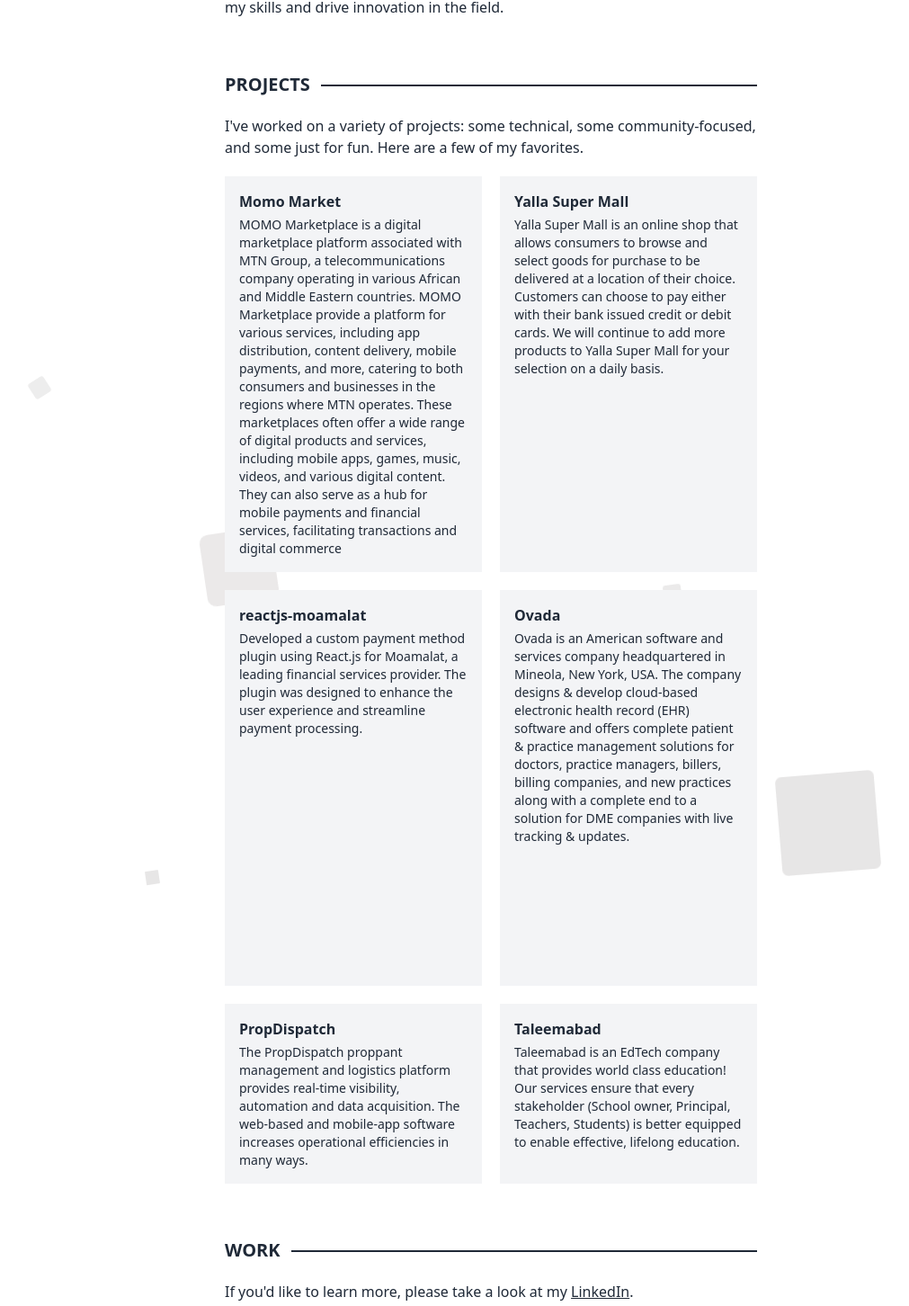
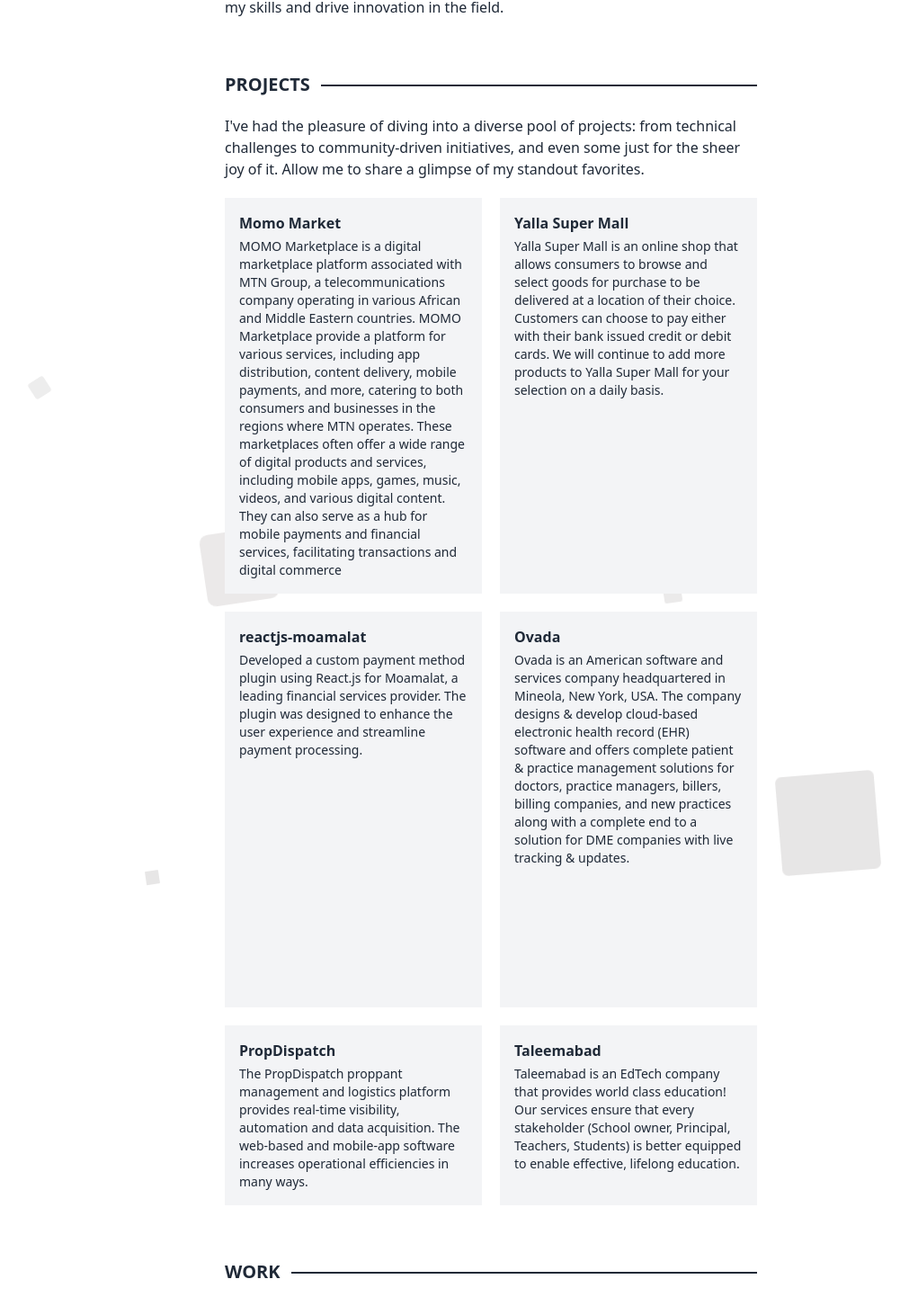
Before and after one commit to DanishBuilds/muhammaddanishnawaz.com, a Next.js app: page / in a window 1280 px wide. Shown: the part 460-1912 px from the top of the page at 90% size, without its empty margins (94-1105 px from the left). Built offline with nearby package versions, Linux system fonts and the light colour scheme.

Commit message:
new changes

```diff
--- a/components/Projects.tsx
+++ b/components/Projects.tsx
@@ -31,9 +31,7 @@
     return (<>
         <h2 data-content="Projects">Projects</h2>
         <p>
-            I&apos;ve worked on a variety of projects: some technical, some
-            community-focused, and some just for fun. Here are a few of my
-            favorites.
+            I&apos;ve had the pleasure of diving into a diverse pool of projects: from technical challenges to community-driven initiatives, and even some just for the sheer joy of it. Allow me to share a glimpse of my standout favorites.
         </p>
         <div className="grid grid-cols-1 grid-rows-2 gap-5 sm:grid-cols-2">
             {projects.map((project) => (<a
--- a/components/Work.tsx
+++ b/components/Work.tsx
@@ -29,10 +29,9 @@
     return (<>
             <h2 data-content="Work">Work</h2>
             <p>
-                If you&#x27;d like to learn more, please
-                take a look at my{' '}
+                If you&#x27;re eager to discover more, I invite you to explore my LinkedIn profile {' '}
                 <a href="https://www.linkedin.com/in/muhammad-danish-nawaz/" target="blank" rel="_noreferrer">
-                    LinkedIn
+                    Muhammad Danish Nawaz
                 </a>
                 .
             </p>
```
